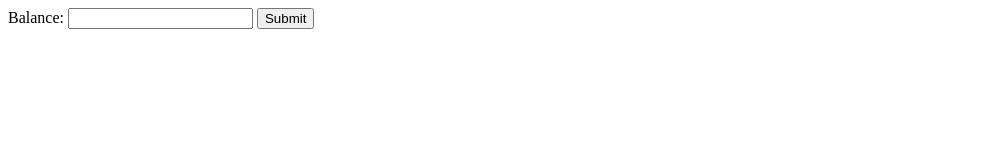
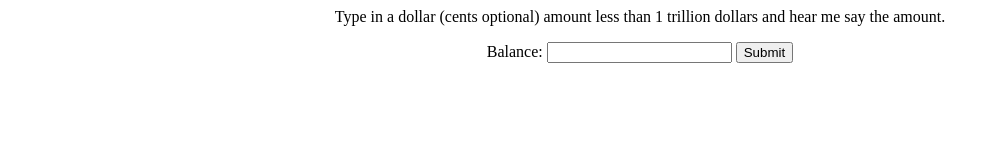
Before and after one commit to provostprovost/balance-reader, a plain HTML site: page index.html in a window 1280 px wide. Shown: the whole page, without its empty margins (0-1000 px from the left). Drawn offline with Linux system fonts and the light colour scheme.

Commit message:
Very basic CSS.

```diff
--- /dev/null
+++ b/css/style.css
@@ -0,0 +1,3 @@
+body {
+  text-align: center;
+}
--- a/index.html
+++ b/index.html
@@ -1,13 +1,14 @@
 <html>
 <head>
   <title>Balance Reader</title>
+  <link rel="stylesheet" href="css/style.css">
 </head>
 <body>
+  <p>Type in a dollar (cents optional) amount less than 1 trillion dollars and hear me say the amount.</p>
   <form id="balanceForm">
     Balance: <input type="text" id="balanceText">
     <input type="submit" value="Submit">
   </form>
-  <!-- <audio id="player"></audio> -->
   <script src="js/jquery-2.1.1.min.js"></script>
   <script src="js/balance_reader.js"></script>
 </body>
--- a/js/balance_reader.js
+++ b/js/balance_reader.js
@@ -1,11 +1,14 @@
 (function() {
   $('#balanceForm').on('submit', function(e) {
     e.preventDefault();
+
     var balanceInput = $('#balanceText').val();
     var balanceText = balanceToText(balanceInput);
+
     window.player = new Audio();
 
     playSound(balanceText, 0);
+
     var counter = 1;
     $(window.player).on('ended', function() {
       if (counter < balanceText.length) {
@@ -52,7 +55,6 @@
 
     return ["yourbalanceis"].concat(billions, millions, thousands, hundreds,
                   dollarText, "and", cents, centText).filter(Boolean);
-
   }
 
   function twoDigits(num) {
```
